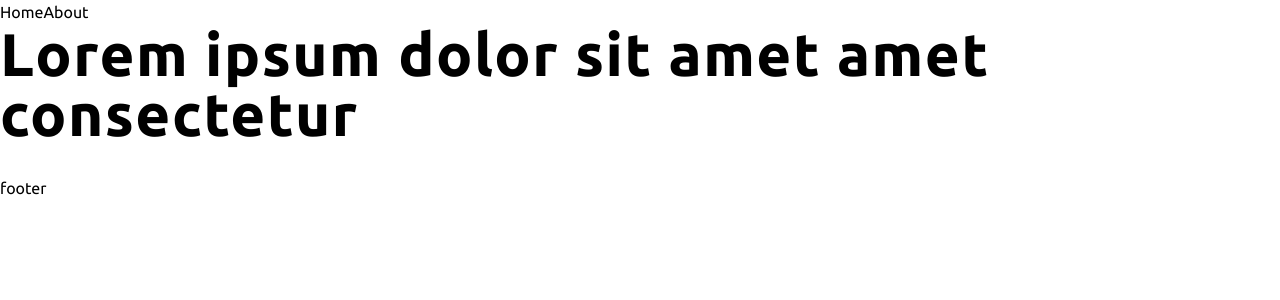
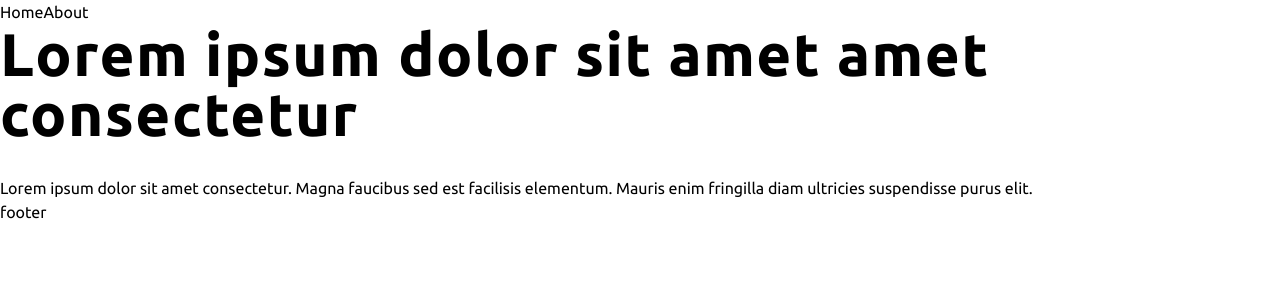
Before and after one commit to omgzsa/elysia-app, a Vue app in the folder frontend/: page / in a window 1280 px wide. Shown: the top 300 px of the page. Built offline with nearby package versions, Linux system fonts and the light colour scheme.

Commit message:
constructing hero section

```diff
--- a/frontend/src/components/home/Hero.vue
+++ b/frontend/src/components/home/Hero.vue
@@ -1,4 +1,7 @@
 <script setup></script>
 <template>
-  <h1>Lorem ipsum dolor sit amet amet consectetur</h1>
+  <div>
+    <h1><slot name="title"></slot></h1>
+    <p><slot name="text"> </slot></p>
+  </div>
 </template>
--- a/frontend/src/views/HomeView.vue
+++ b/frontend/src/views/HomeView.vue
@@ -3,5 +3,15 @@ import Hero from "../components/home/Hero.vue";
 </script>
 
 <template>
-  <Hero />
+  <Hero>
+    <template #title> Lorem ipsum dolor sit amet amet consectetur </template>
+    <template #text>
+      Lorem ipsum dolor sit amet consectetur. Magna faucibus sed est facilisis
+      elementum. Mauris enim fringilla diam ultricies suspendisse purus elit.
+    </template>
+    <div>
+      <button>Szolgáltatásaink</button>
+      <button>Időpontfoglalás</button>
+    </div>
+  </Hero>
 </template>
```
